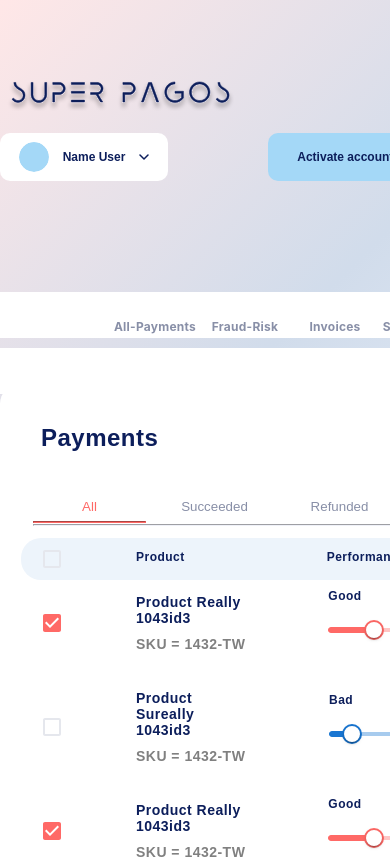
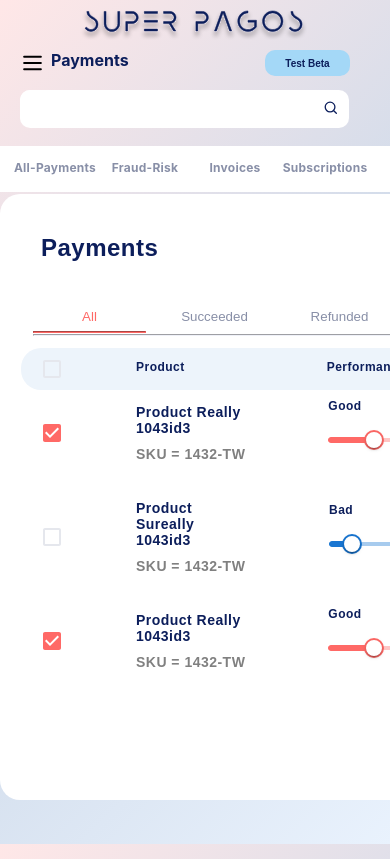
Before and after one commit to popo70023/learn-react-app, a React (Create React App) app: page /Payments/All-transactions in a window 390 px wide. Shown: the top 859 px of the page. Built offline with nearby package versions, Linux system fonts and the light colour scheme.

Commit message:
feat: add dashboard rwd

```diff
--- a/src/components/ChartMenu/ChartMenu.scss
+++ b/src/components/ChartMenu/ChartMenu.scss
@@ -131,15 +131,14 @@
     display: none;
   }
   .ChartMenu {
-    overflow-y: hidden;
     display: flex;
-    top: 20px;
+    top: 18px;
     width: 100%;
     height: 46px;
     border-radius: 0px;
     align-items: center;
     overflow-x: auto;
-
+    overflow-y: hidden;
 
 
     &::-webkit-scrollbar {
@@ -152,9 +151,9 @@
     }
 
     .horizontal-menu {
-      height: 20px;
+
       display: flex;
-      right: 100px;
+
       .Menu-Container {
         display: flex;
         flex-direction: row;
@@ -162,7 +161,7 @@
         align-items: center;
         vertical-align: text-top;
         top: 0px;
-        left: 115px;
+        left: 15px;
         height: 46px;
         background-color: white;
         .test {
--- a/src/components/ChartMenu/ChartMenu.tsx
+++ b/src/components/ChartMenu/ChartMenu.tsx
@@ -11,8 +11,8 @@ interface MenuButtonLink {
 interface MenuButton {
   menuButtonLink: MenuButtonLink;
   childs?: MenuButtonLink[];
+}
 
-}
 const ChartMenu: React.FC<ChartMenuProps> = () => {
   const menuButtons: MenuButton[] = [
     { menuButtonLink: { name: 'All-Payments', link: '/Payments' }, childs: [{ name: 'All-transactions', link: '/Payments/All-transactions' }] },
@@ -22,14 +22,15 @@ const ChartMenu: React.FC<ChartMenuProps> = () => {
     { menuButtonLink: { name: 'Quotes', link: '/Payments' } },
     { menuButtonLink: { name: 'Payment-Link', link: '/Payments' } },
   ];
+
+  const [showChildContainer, setShowChildContainer] = useState(false);
   const [activeButton, setActiveButton] = useState<string | null>(null);
   const [showChildText, setShowChildText] = useState(false);
   const onButtonClick = (buttonName: string, childText?: string[]) => {
-    setActiveButton((prevActiveButton) => (prevActiveButton === buttonName ? buttonName : buttonName));
+    setActiveButton((prevActiveButton) => (prevActiveButton === buttonName ? null : buttonName));
     setShowChildText(childText !== undefined && childText.length > 0);
+    setShowChildContainer(true);
   };
-
-
 
   return (
     <div className='page'>
@@ -38,11 +39,8 @@ const ChartMenu: React.FC<ChartMenuProps> = () => {
         <div className="vertical-menu">
           <span className="Tittle">Payments</span>
           <div className='Menu-Container'>
-
             {menuButtons.map((button, index) => (
               <div key={index} className='test'>
-
-
                 <Link
                   className="Chart-menu-link"
                   to={button.menuButtonLink.link}
@@ -53,7 +51,6 @@ const ChartMenu: React.FC<ChartMenuProps> = () => {
                     {button.menuButtonLink.name}
                   </div>
                 </Link>
-
                 {button.childs !== undefined && activeButton === button.menuButtonLink.name ? button.childs.map((child, childTextIndex) => (
                   <Link
                     key={childTextIndex}
@@ -62,7 +59,6 @@ const ChartMenu: React.FC<ChartMenuProps> = () => {
                   >{child.name}
                   </Link>
                 )) : null}
-
               </div>
             ))}
             <div className="backgroundLine"></div>
@@ -71,7 +67,6 @@ const ChartMenu: React.FC<ChartMenuProps> = () => {
 
         <div className="horizontal-menu">
           <div className='Menu-Container'>
-
             {menuButtons.map((button, index) => (
               <div key={index} className='test'>
                 <Link
@@ -84,25 +79,16 @@ const ChartMenu: React.FC<ChartMenuProps> = () => {
                     {button.menuButtonLink.name}
                   </div>
                 </Link>
-
+              </div>
+            ))}
+          </div>
+        </div>
       </div>
 
-            ))}
-
-          </div>
-
-
-        </div>
-
-
-
-      </div>
+      {showChildContainer && (
         <div className='child-contianer'>
-
           {menuButtons.map((button, index) => (
-
             <div key={index} className='child-menu'>
-
               {button.childs !== undefined && activeButton === button.menuButtonLink.name ? button.childs.map((child, childTextIndex) => (
                 <Link
                   key={childTextIndex}
@@ -111,12 +97,10 @@ const ChartMenu: React.FC<ChartMenuProps> = () => {
                 >{child.name}
                 </Link>
               )) : null}
-
             </div>
-
           ))}
-
         </div>
+      )}
       {activeButton !== null && activeButton !== undefined && (
         <div className="triangle"></div>
       )}
--- a/src/components/Header/Header.scss
+++ b/src/components/Header/Header.scss
@@ -1,6 +1,17 @@
 .Header {
     display: block;
     height: 190px;
+
+    .active-page-hint {
+        display: none;
+        position: absolute;
+        left: 131px;
+        top: 50px;
+        color: #0C1E5B;
+        font-size: 16px;
+        font-weight: 700;
+        line-height: normal;
+    }
 
     .logo-bar {
         position: absolute;
@@ -112,3 +123,55 @@
         font-size: 12px;
     }
 }
+
+@media all and (max-width: 768px) {
+
+    .Header {
+        height: 110px;
+
+
+        .active-page-hint {
+            display: block;
+        }
+
+        .logo-bar {
+            left: 160px;
+            top: 10px;
+        }
+
+        .beta-hint {
+            left: 345px;
+            top: 50px;
+        }
+
+        .tool-bar {
+            left: 100px;
+            top: 90px;
+            height: 36px;
+
+            .user-switch {
+                display: none;
+            }
+
+            .activate-button {
+                display: none;
+            }
+
+            .search-frame {
+                left: 0px;
+                width: 325px;
+                .search-text {
+                    display: none;
+                }
+            }
+
+            .create-button {
+                display: none;
+            }
+        }
+
+        .icon-bar {
+            display: none;
+        }
+    }
+}
--- a/src/components/Header/Header.tsx
+++ b/src/components/Header/Header.tsx
@@ -9,11 +9,22 @@ import helpIcon from '../../assets/svg/help_icon.svg';
 import settingIcon from '../../assets/svg/setting_icon.svg';
 import bellIcon from '../../assets/svg/bell_icon.svg';
 import accountIcon from '../../assets/svg/account_icon.svg';
+import { Route, Routes } from 'react-router-dom';
 
 interface HeaderProps { }
 
 const Header: FC<HeaderProps> = () => (
   <div className="Header" data-testid="Header">
+    <a className="active-page-hint">
+      <Routes>
+        <Route path="/" element="home" />
+        <Route path="/Payments/*" element="Payments" />
+        <Route path="/Customers" element="Customers" />
+        <Route path="/Products" element="Products" />
+        <Route path="/Reports" element="Reports" />
+        <Route path="/Connect" element="Connect" />
+      </Routes>
+    </a>
     <div className="logo-bar">
       <img src={logo} />
     </div>
@@ -32,12 +43,10 @@ const Header: FC<HeaderProps> = () => (
         Activate account ➜
       </button>
       <div className="search-frame">
-        <input className="search-input">
-
-        </input>
-        <button className="search-button" onClick={(e) => { console.log('hellow'); }}>
+        <input className="search-input" />
+        <button className="search-button">
           <img src={searchIcon} />
-          Search
+          <p className="search-text">Search</p>
         </button>
       </div>
       <button className="create-button">
--- a/src/components/HorizontalMenu/HorizontalMenu.scss
+++ b/src/components/HorizontalMenu/HorizontalMenu.scss
@@ -168,6 +168,7 @@
 @media (max-width: 768px){
   .horizontal-menu{
     display: none;
+    height: 0px;
   }
   .horizontal-menu-phone{
     display: inline;
--- a/src/components/HorizontalMenuResponsive/HorizontalMenuResponsive.scss
+++ b/src/components/HorizontalMenuResponsive/HorizontalMenuResponsive.scss
@@ -1,8 +1,9 @@
 .HorizontalMenuResponsive {
     position: absolute;
-    top: 0px;
-    left: 0px;
+    top: -40px;
+    left: -20px;
     width: 100%;
+    min-height: 100vh;
     background-color: white;
     z-index: 4;
     font-family: "Nunito Sans", sans-serif;
--- a/src/layout/Dashboard/Dashboard.scss
+++ b/src/layout/Dashboard/Dashboard.scss
@@ -1,9 +1,29 @@
 .Dashboard {
     position: relative;
     width: 1280px;
+
     .header{
         position: relative;
         margin-left: -80px;
         margin-bottom: 28px;
     }
+
 }
+@media (max-width: 768px){
+    .Dashboard{
+        height: 128px;
+        .header{
+            position: relative;
+
+        }
+        .horizontal-menu{
+            display: flex;
+            align-items: center;
+            position: relative;
+            top: -100px;
+            left: 20px;
+            margin-bottom: 0px;
+
+        }
+    }
+}
--- a/src/layout/Dashboard/Dashboard.tsx
+++ b/src/layout/Dashboard/Dashboard.tsx
@@ -9,7 +9,9 @@ const Dashboard: FC<DashboardProps> = () => (
     <div className="header">
     <Header />
     </div>
+    <div className="horizontal-menu">
     <HorizontalMenu />
+    </div>
   </div>
 );
 
```
Lines whose indentation alone changed are shown as unchanged.
